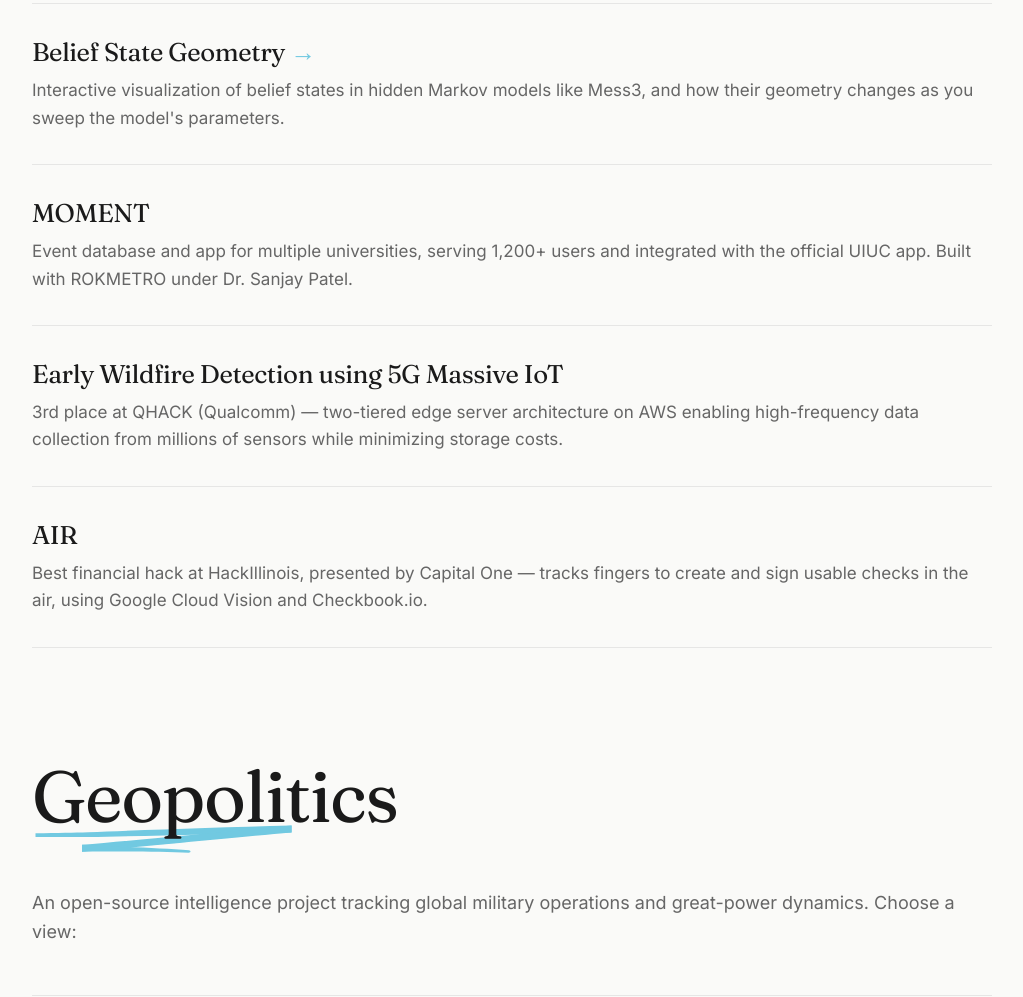
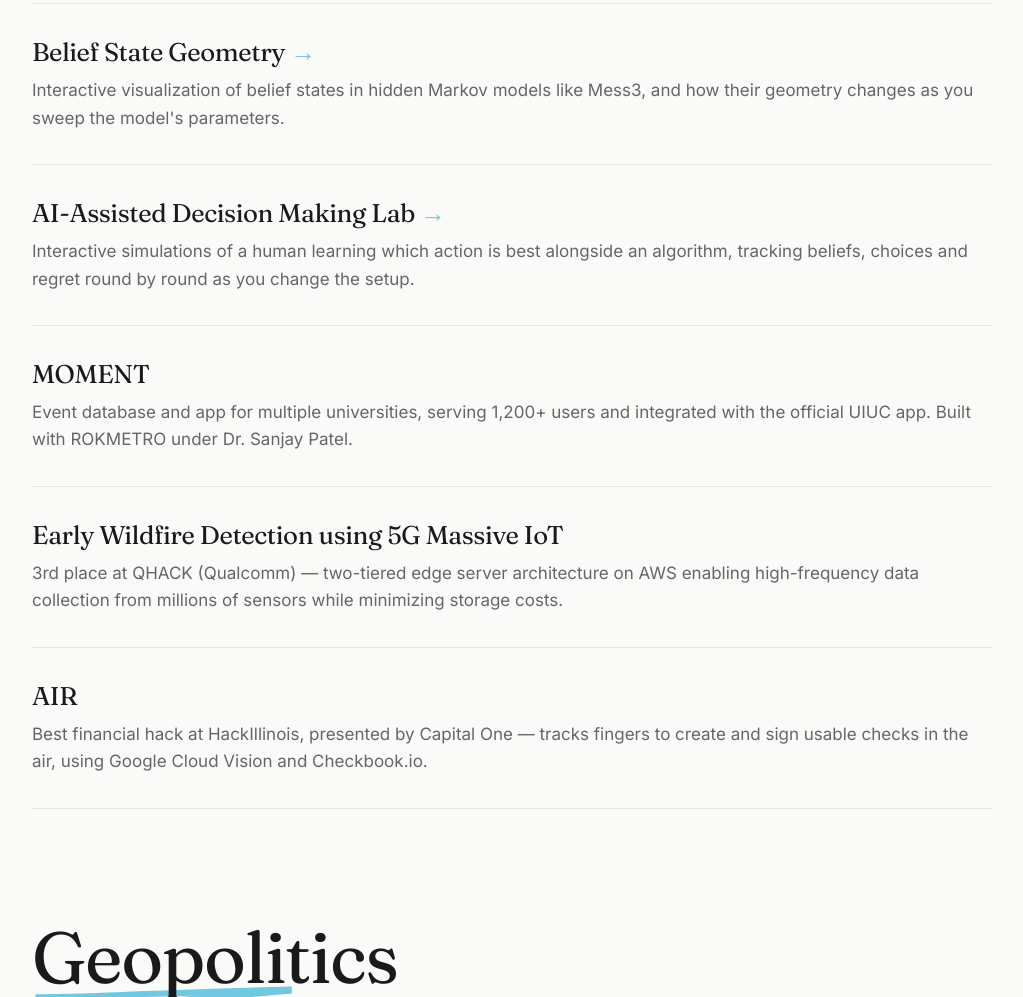
Before and after one commit to Chirag5241/website, a plain HTML site: page index.html in a window 1280 px wide. Shown: the part 3718-4715 px from the top of the page, without its empty margins (128-1151 px from the left). Drawn offline with Linux system fonts and the light colour scheme; animation ran at ten frames a second.

Commit message:
Link the AI-Assisted Decision Making Lab from Projects
Co-Authored-By: Claude Opus 5.5 <noreply@anthropic.com>

```diff
--- a/index.html
+++ b/index.html
@@ -184,6 +184,12 @@
                     </a>
                 </li>
                 <li class="item animate-on-scroll">
+                    <a class="item__link" href="https://chirag5241.github.io/AI-Assisted-Decision-Making-Lab/?curve=exponential&amp;u1=1.2&amp;u2=1&amp;h1=0&amp;h2=1.5&amp;p1=0.1&amp;T=80&amp;delta=0.95&amp;seed=0">
+                        <span class="item__title">AI-Assisted Decision Making Lab <span class="item__arrow">&rarr;</span></span>
+                        <span class="item__desc">Interactive simulations of a human learning which action is best alongside an algorithm, tracking beliefs, choices and regret round by round as you change the setup.</span>
+                    </a>
+                </li>
+                <li class="item animate-on-scroll">
                     <span class="item__title">MOMENT</span>
                     <span class="item__desc">Event database and app for multiple universities, serving 1,200+ users and integrated with the official UIUC app. Built with ROKMETRO under Dr. Sanjay Patel.</span>
                 </li>
```
